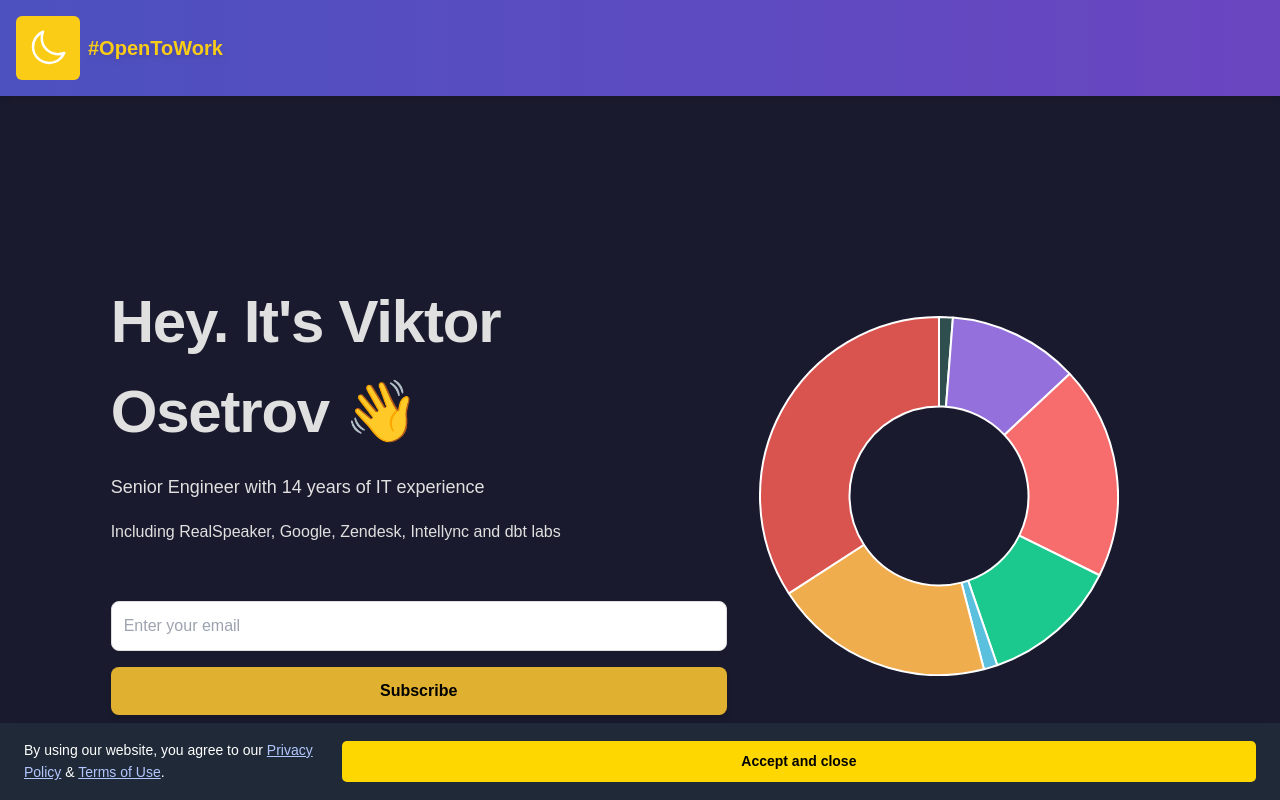
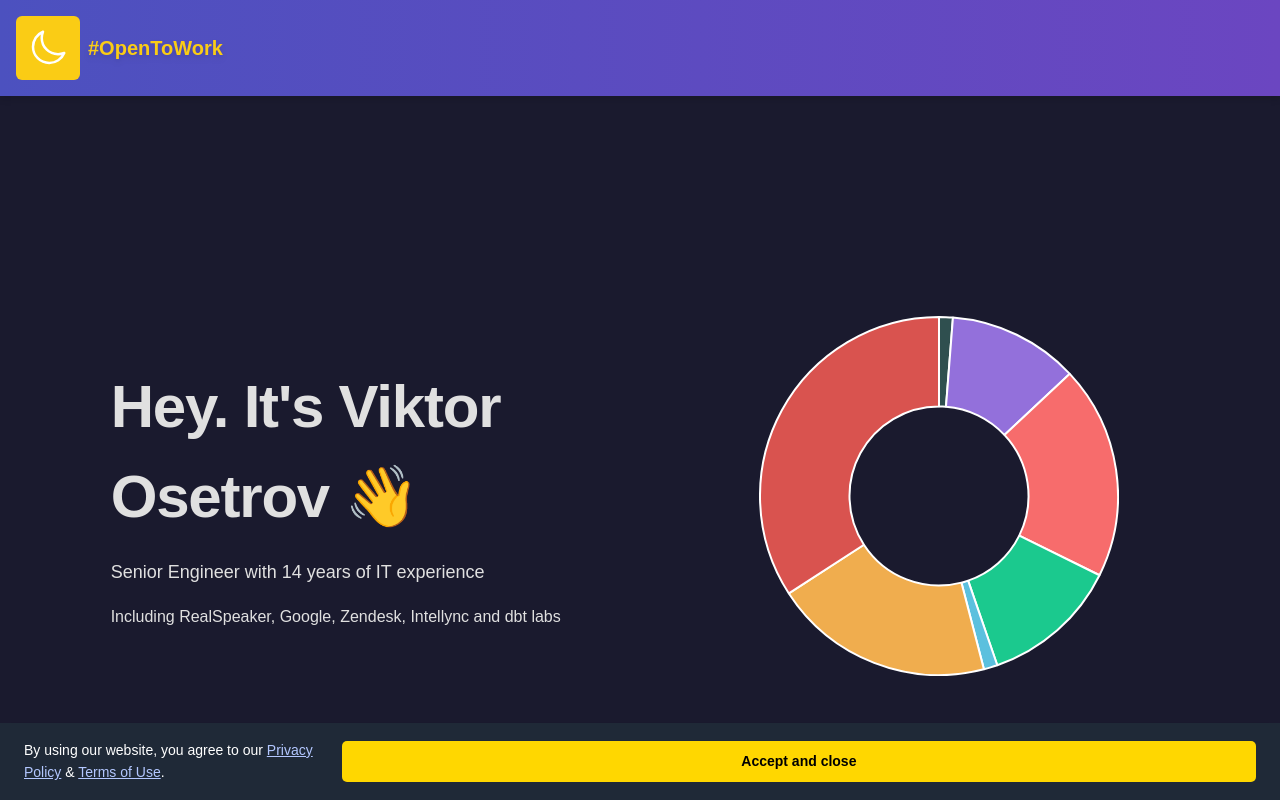
Before and after one commit to victorosetrov/mycv-react, a React (Create React App) app: page / in a window 1280 px wide. Shown: the top 800 px of the page. Built offline with nearby package versions, Linux system fonts and the light colour scheme.

Commit message:
Remove EmailSubscription from MainIntro component
Removed EmailSubscription component and its loading fallback.

```diff
--- a/src/components/MainIntro.jsx
+++ b/src/components/MainIntro.jsx
@@ -1,7 +1,6 @@
 import React, { lazy, Suspense } from 'react';
 
 const DonutChartSection = lazy(() => import('./DonutChartSection'));
-const EmailSubscription = lazy(() => import('./EmailSubscription'));
 
 const chartData = [
   { label: "dbt labs - Customer Solutions Engineer", value: 2, color: "#2f4f4f" },
@@ -29,9 +28,6 @@ const MainIntro = ({ isDarkMode }) => {
             Including RealSpeaker, Google, Zendesk, Intellync and dbt labs
           </h1>
         </div>
-        <Suspense fallback={<div>Loading Email Subscription...</div>}>
-          <EmailSubscription isDarkMode={isDarkMode} />
-        </Suspense>
       </div>
 
       {/* DonutChart Section */}
```
